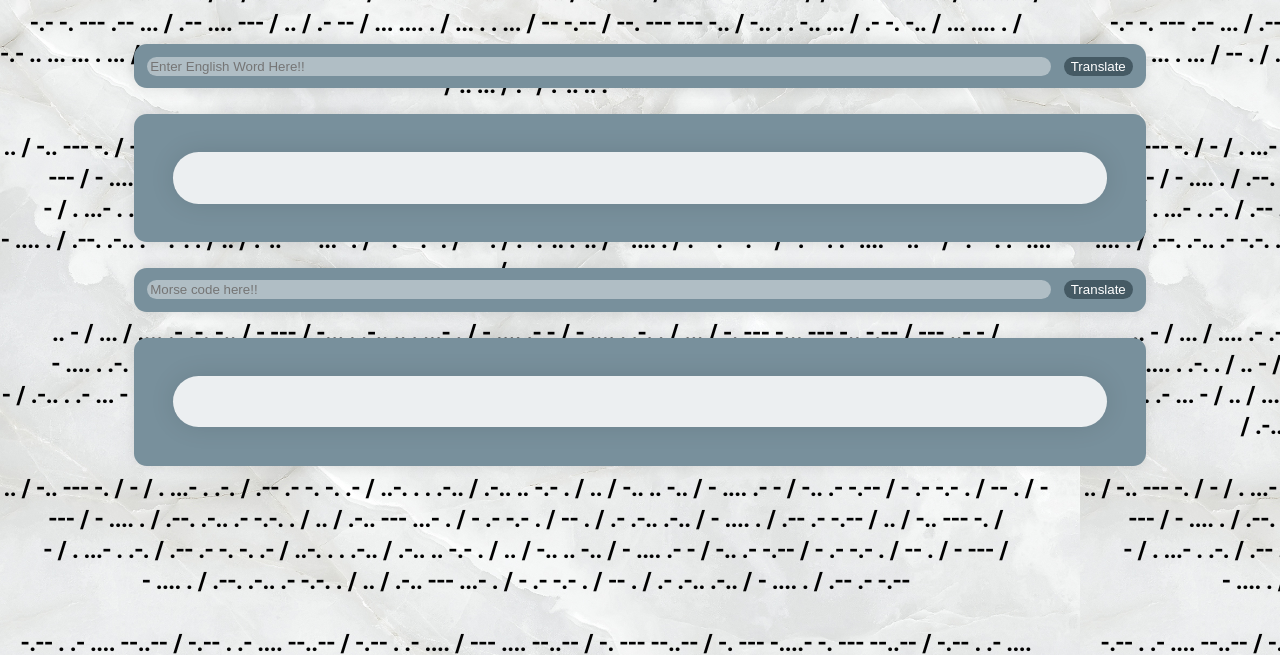
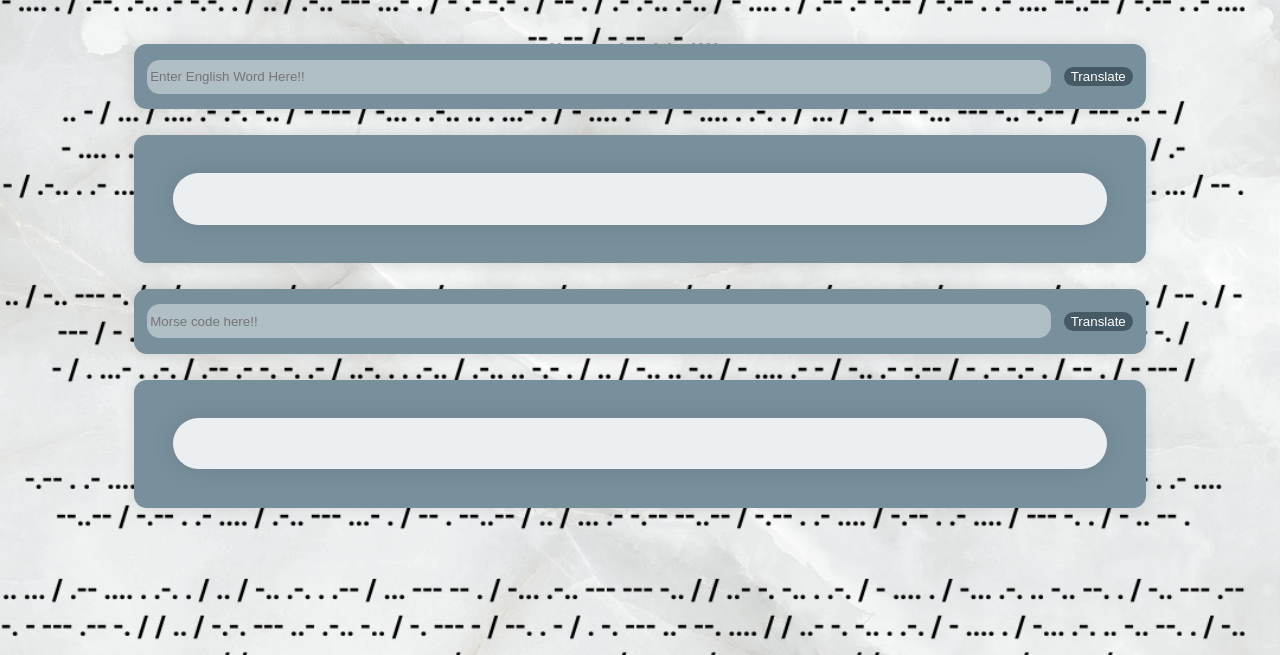
Before and after one commit to Trntannan/morse-translator, a website: page index.html in a window 1280 px wide. Shown: the part 145-800 px from the top of the page. Drawn offline with Linux system fonts and the light colour scheme.

Commit message:
css changes, background postioning.

```diff
--- a/app/scripts/translate-to-english.js
+++ b/app/scripts/translate-to-english.js
@@ -1,7 +1,7 @@
-let morseCharacters = {
-    ".-": "a",
+// let morseCharacters = {
+//     ".-": "a",
 
-}
+// }
 
 //function translateToEng()
 function translateToEng() {
@@ -11,15 +11,23 @@ function translateToEng() {
     let engOutput = '';
 
     for (let i = 0; i < morseArr.length; ++i) {
-        for (morseCodeDictionary === morseArr) {
-
+        for (char in morseCodeDictionary) {
+            if (morseCodeDictionary[char] === morseArr[i]) {
+                engOutput += char;
+            }
+        }
+        if (morseArr[i] === '/') {
+            engOutput += ' ';
         }
     }
+    document.getElementById('eng-output').innerText = engOutput;
 }
 
-function getEnglishCharFromMorseChar(morseChar) {
+document.querySelector('.morse-to-btn').addEventListener('click', translateToEng);
 
-}
+// function getEnglishCharFromMorseChar(morseChar) {
+
+// }
 //const morseInput = document.getElementById('morseField').value;
 //const morseArr = morseInput.split(' ');
 //let engOutput = '';
--- a/app/styling/styles.css
+++ b/app/styling/styles.css
@@ -7,6 +7,9 @@ body {
     justify-content: center;
     align-items: center;
     background-image: url("../images/lyrics.png");
+    background-position: center;
+    background-repeat: no-repeat;
+    background-size: cover;
 }
 
 h1 {
@@ -52,15 +55,28 @@ h1 {
 /* Input Fields */
 #morseField,
 #engField {
+    height: 30px;
     width: 20vw;
     border-radius: 1vw;
     transition: border-width 0.3s ease;
     flex-grow: 1;
 }
 
+.eng-to-morse-input,
+.morse-to-eng-input {
+    margin-top: 2vw;
+    padding: 1vw;
+    background-color: #78909c;
+    border-radius: 1vw;
+    box-shadow: 0 0 1vw rgba(0, 0, 0, 0.1);
+    transition: margin-top 0.3s ease, padding 0.3s ease, box-shadow 0.3s ease;
+    position: relative;
+    height: 40px;
+    display: flex;
+    align-items: center;
+    justify-content: space-between;
+}
 /* Input and Output Display */
-.eng-to-morse-input,
-.morse-to-eng-input,
 .morse-display,
 .eng-display {
     margin-top: 2vw;
@@ -74,13 +90,6 @@ h1 {
 
 .hide {
     display: none;
-}
-
-.eng-to-morse-input,
-.morse-to-eng-input {
-    display: flex;
-    align-items: center;
-    justify-content: space-between;
 }
 
 #refreshBtnMorse,
@@ -140,10 +149,3 @@ h1 {
     cursor: pointer;
     border: 0.1vw solid transparent;
 }
-
-/* Adjust the position of the Morse and English output */
-.morse-display,
-.eng-display {
-    position: relative;
-    overflow: hidden;
-}
--- a/index.html
+++ b/index.html
@@ -36,6 +36,7 @@
             </div>
         </div>
         <script src="app/scripts/translate-to-morse.js" async defer></script>
+        <script src="app/scripts/translate-to-english.js" async defer></script>
         <script src="https://kit.fontawesome.com/1598ea992f.js" crossorigin="anonymous"async defer></script>
     </body>
 </html>
```
